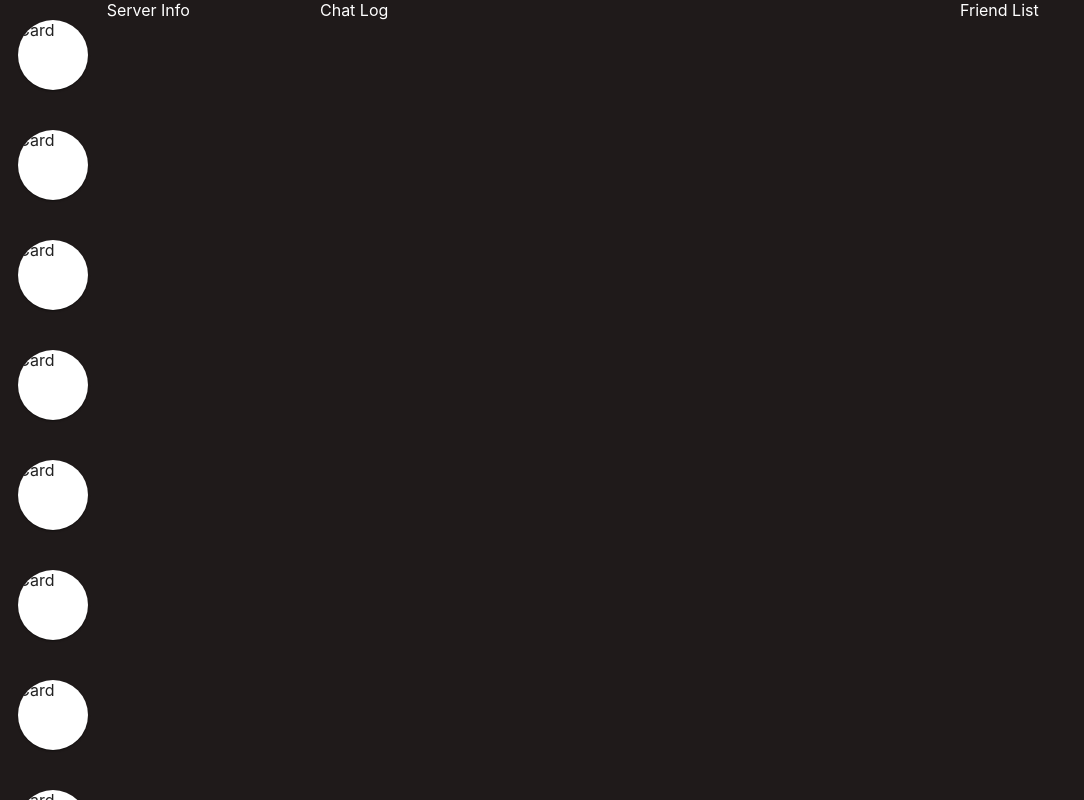
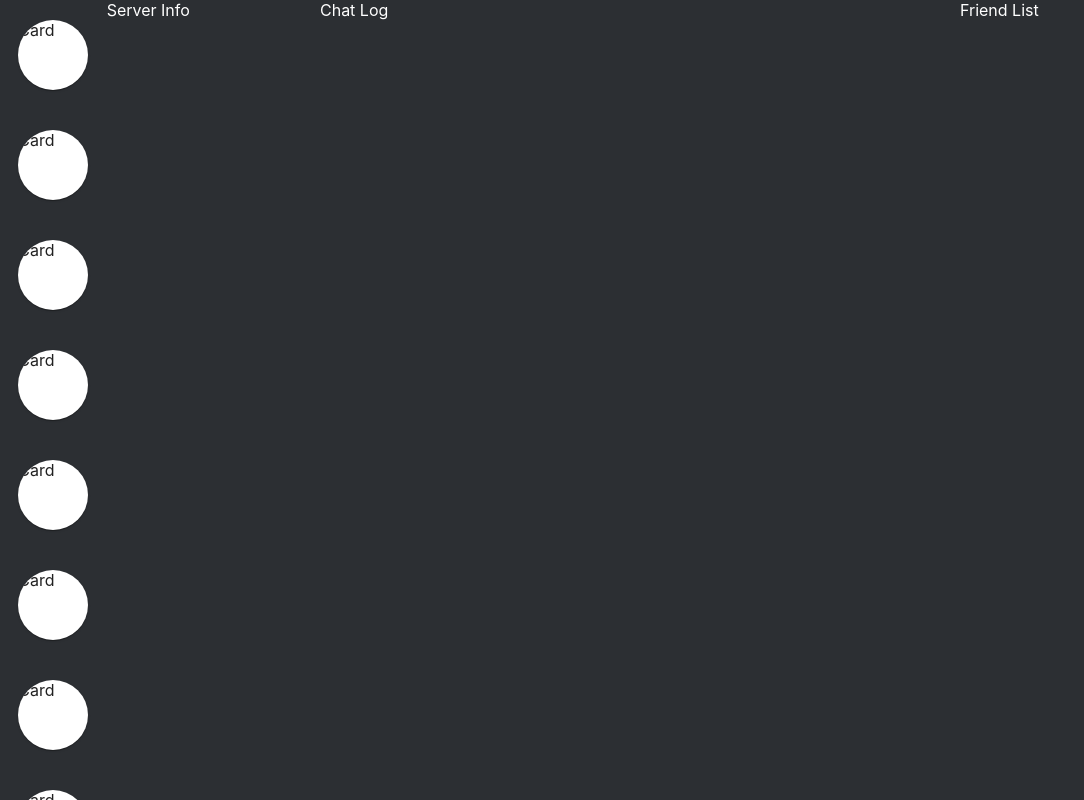
Before and after one commit to SagittariuX/discord-clone, a React (Create React App) app: page / in a window 1280 px wide. Shown: the whole page, without its empty margins (0-1084 px from the left). Built offline with nearby package versions, Linux system fonts and the light colour scheme.

Commit message:
changed js to jsx

```diff
--- a/src/components/Main.js
+++ /dev/null
@@ -1,48 +0,0 @@
-import React from "react";
-
-import { Grid } from "@material-ui/core";
-import "./css/main.css";
-
-import Channels from "./Channels";
-
-const Main = () => {
-  return (
-    <>
-      <Grid className="App" container xs={12}>
-        <Grid
-          className="channels-wrapper"
-          container
-          item
-          xs={1}
-          direction="column"
-        >
-          <Channels />
-        </Grid>
-
-        <Grid
-          className="server-wrapper"
-          container
-          item
-          xs={2}
-          direction="column"
-        >
-          Server Info
-        </Grid>
-        <Grid className="chat-wrapper" container item xs={6} direction="column">
-          Chat Log
-        </Grid>
-        <Grid
-          className="friends-list-wrapper"
-          container
-          item
-          xs={3}
-          direction="column"
-        >
-          Friend List
-        </Grid>
-      </Grid>
-    </>
-  );
-};
-
-export default Main;
--- /dev/null
+++ b/src/components/Main.jsx
@@ -0,0 +1,30 @@
+import React from "react";
+
+import { Grid } from "@material-ui/core";
+import "./css/main.css";
+
+import Channels from "./Channels";
+
+const Main = () => {
+  return (
+    <>
+      <Grid className="App" container xs={12}>
+        <Grid className="channels-wrapper" container item xs={1}>
+          <Channels />
+        </Grid>
+
+        <Grid className="server-wrapper" container item xs={2}>
+          Server Info
+        </Grid>
+        <Grid className="chat-wrapper" container item xs={6}>
+          Chat Log
+        </Grid>
+        <Grid className="friends-list-wrapper" container item xs={3}>
+          Friend List
+        </Grid>
+      </Grid>
+    </>
+  );
+};
+
+export default Main;
--- a/src/components/css/main.css
+++ b/src/components/css/main.css
@@ -1,26 +1,17 @@
 .App {
   color: white;
+  background-color: #2C2F33;
 }
 
-.channels-wrapper {
+.channels-wrapper,
+.server-wrapper,
+.chat-wrapper,
+.friends-list-wrapper {
   min-height: 0px;
   height: 100vh;
-  background-color: #1f1a1a;
   overflow-y: auto;
 }
 
-
-.server-wrapper {
-  background-color: #1f1a1a;
-}
-
-.chat-wrapper {
-  background-color: #1f1a1a;
-}
-
-.friends-list-wrapper {
-  background-color: #1f1a1a;
-}
 
 ::-webkit-scrollbar {
   width: 7px;
```
Also changed, not shown: src/components/Channels.jsx (renamed from src/components/Channels.js), src/components/Server.jsx (added).
